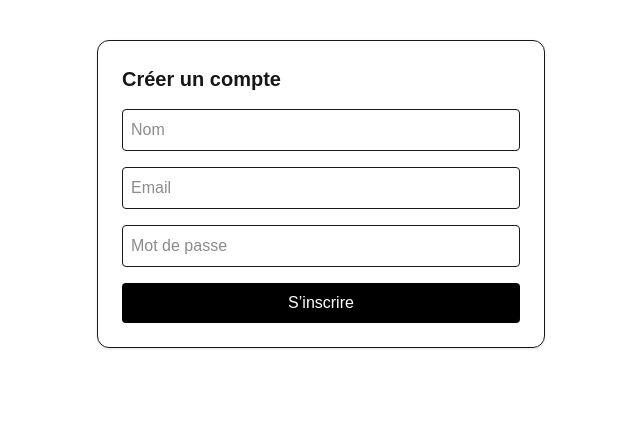
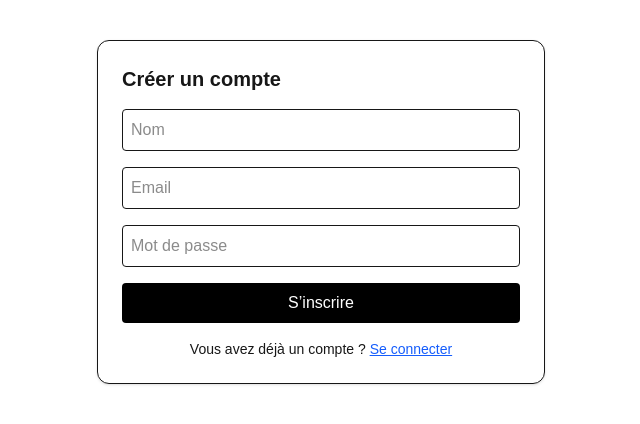
Before and after one commit to atgrp10/garantia, a Next.js app: page /signup in a window 1280 px wide. Shown: the top 424 px of the page, without its empty margins (319-959 px from the left). Built offline with nearby package versions, Linux system fonts and the light colour scheme.

Commit message:
Ajout d’un lien vers /login dans la page /signup

```diff
--- a/app/signup/page.tsx
+++ b/app/signup/page.tsx
@@ -76,6 +76,14 @@ export default function SignupPage() {
           S’inscrire
         </button>
       </form>
+
+      {/* 👇 Lien vers la page de connexion */}
+      <p className="text-sm mt-4 text-center">
+        Vous avez déjà un compte ?{' '}
+        <a href="/login" className="text-blue-600 underline">
+          Se connecter
+        </a>
+      </p>
     </div>
   )
 }
```
